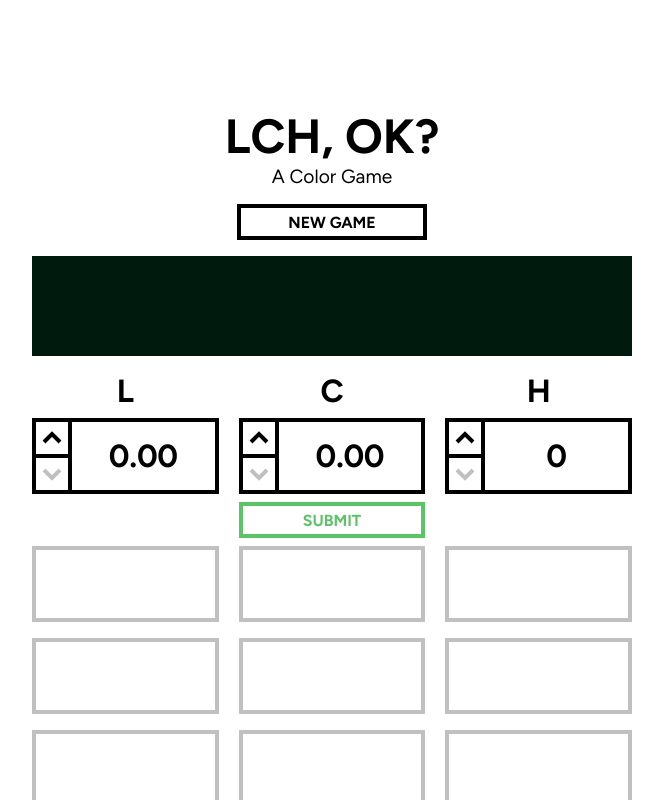
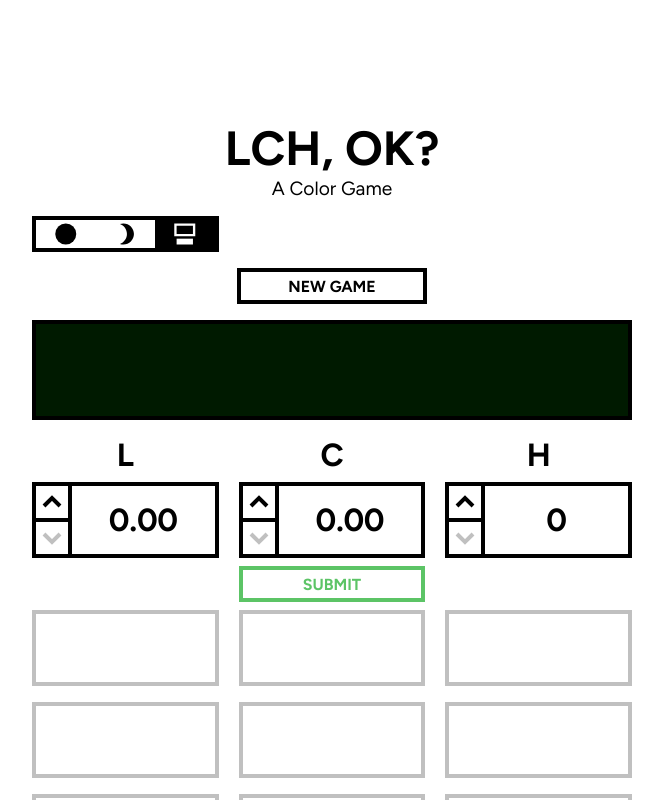
Before and after one commit to MegaCornflakes/lchok, a SvelteKit app: page / in a window 1280 px wide. Shown: the whole page, without its empty margins (308-971 px from the left). Built offline with nearby package versions, Linux system fonts and the light colour scheme.

Commit message:
Add theme selector; add press-and-hold incrementing to counters; update max hue to 340 instead of 360

```diff
--- a/src/components/Button.svelte
+++ b/src/components/Button.svelte
@@ -20,7 +20,7 @@
 		font-family: unset;
 		font-size: 16px;
 		font-weight: bold;
-		background-color: white;
+		background-color: var(--background);
 		color: var(--color);
 		border: none;
 		outline: 4px solid var(--color);
@@ -31,7 +31,7 @@
 
 	button:hover:enabled {
 		background-color: var(--color);
-		color: white;
+		color: var(--background);
 	}
 
 	button.animated {
--- a/src/components/Counter.svelte
+++ b/src/components/Counter.svelte
@@ -65,11 +65,39 @@
 		}
 		value = Math.min(max, Math.max(min, round(value - stepSize, precision)))
 	}
+
+	// Press-and-hold repeat logic
+	let repeatTimeout: ReturnType<typeof setTimeout> | null = null
+	let repeatInterval: ReturnType<typeof setInterval> | null = null
+
+	function startRepeat(action: () => void) {
+		action() // Fire immediately on press
+		repeatTimeout = setTimeout(() => {
+			repeatInterval = setInterval(action, 80) // Repeat every 80ms after delay
+		}, 400) // Initial delay before repeating
+	}
+
+	function stopRepeat() {
+		if (repeatTimeout) {
+			clearTimeout(repeatTimeout)
+			repeatTimeout = null
+		}
+		if (repeatInterval) {
+			clearInterval(repeatInterval)
+			repeatInterval = null
+		}
+	}
 </script>
 
 <div class="counter" class:disabled class:unused {...props} style="--accent: {accent}">
 	<div class="buttons">
-		<button onmousedown={increment} class="increment" disabled={disabled || value === max}>
+		<button
+			onmousedown={() => startRepeat(increment)}
+			onmouseup={stopRepeat}
+			onmouseleave={stopRepeat}
+			class="increment"
+			disabled={disabled || value === max}
+		>
 			<svg
 				width="24"
 				height="24"
@@ -80,7 +108,13 @@
 				<path d="M4 16L12 8L20 16" stroke="black" stroke-width="4" />
 			</svg>
 		</button>
-		<button onmousedown={decrement} class="decrement" disabled={disabled || value === min}>
+		<button
+			onmousedown={() => startRepeat(decrement)}
+			onmouseup={stopRepeat}
+			onmouseleave={stopRepeat}
+			class="decrement"
+			disabled={disabled || value === min}
+		>
 			<svg
 				width="24"
 				height="24"
@@ -101,10 +135,10 @@
 		align-items: stretch;
 		gap: 4px;
 		flex: auto;
-		border-color: black;
+		border-color: var(--foreground);
 		border-style: solid;
 		border-width: 4px;
-		background-color: black;
+		background-color: var(--foreground);
 		transition-property: gap, border-color, background-color;
 		transition-duration: 400ms;
 		transition-timing-function: cubic-bezier(0.16, 1, 0.3, 1);
@@ -136,7 +170,7 @@
 		flex-grow: 1;
 		text-align: center;
 		align-content: center;
-		background-color: white;
+		background-color: var(--background);
 		font-size: 2em;
 		font-weight: bold;
 		font-optical-sizing: auto;
@@ -149,7 +183,7 @@
 		border-radius: 0;
 		border: none;
 		padding: 4px;
-		background-color: white;
+		background-color: var(--background);
 	}
 
 	button:disabled {
--- /dev/null
+++ b/src/components/ThemeSelector.svelte
@@ -0,0 +1,81 @@
+<script lang="ts">
+	import { theme } from '../routes/state.svelte'
+
+	function setTheme(newTheme: 'light' | 'dark' | 'system') {
+		theme.current = newTheme
+		localStorage.setItem('theme', newTheme)
+	}
+</script>
+
+<div id="theme-selector">
+	<button id="light" class:active={theme.current === 'light'} onmousedown={() => setTheme('light')}>
+		<svg viewBox="0 0 24 24" fill="none" xmlns="http://www.w3.org/2000/svg">
+			<circle cx="12" cy="12" r="9" fill="black" />
+		</svg>
+	</button>
+	<button id="dark" class:active={theme.current === 'dark'} onmousedown={() => setTheme('dark')}>
+		<svg viewBox="0 0 24 24" fill="none" xmlns="http://www.w3.org/2000/svg">
+			<path
+				d="M10 3C14.9706 3 19 7.02944 19 12C19 16.9706 14.9706 21 10 21C8.9478 21 7.93856 20.8172 7 20.4854C10.4952 19.2496 13 15.9184 13 12C13 8.08153 10.4953 4.74932 7 3.51367C7.93847 3.18191 8.94791 3 10 3Z"
+				fill="black"
+			/>
+		</svg>
+	</button>
+	<button
+		id="system"
+		class:active={theme.current === 'system'}
+		onmousedown={() => setTheme('system')}
+	>
+		<svg viewBox="0 0 24 24" fill="none" xmlns="http://www.w3.org/2000/svg">
+			<rect x="5" y="16" width="14" height="5" fill="black" />
+			<path d="M21 14H3V3H21V14ZM5 5V12H19V5H5Z" fill="black" />
+		</svg>
+	</button>
+</div>
+
+<style>
+	#theme-selector {
+		display: flex;
+		border: 4px solid var(--foreground);
+		height: 28px;
+	}
+
+	#theme-selector > button {
+		flex: 1;
+		background: none;
+		border: none;
+		cursor: pointer;
+		padding: 0;
+	}
+
+	#theme-selector > button:hover {
+		background-color: var(--foreground);
+	}
+
+	#theme-selector > button.active {
+		background-color: var(--foreground);
+	}
+
+	svg {
+		height: 100%;
+		width: 100%;
+	}
+
+	svg rect,
+	svg path,
+	svg circle {
+		fill: var(--foreground);
+	}
+
+	#theme-selector > button:hover svg rect,
+	#theme-selector > button:hover svg path,
+	#theme-selector > button:hover svg circle {
+		fill: var(--background);
+	}
+
+	#theme-selector > button.active svg rect,
+	#theme-selector > button.active svg path,
+	#theme-selector > button.active svg circle {
+		fill: var(--background);
+	}
+</style>
--- a/src/routes/+layout.svelte
+++ b/src/routes/+layout.svelte
@@ -1,14 +1,27 @@
 <script lang="ts">
+	import { onMount } from 'svelte'
 	let { children } = $props()
+	import ThemeSelector from '../components/ThemeSelector.svelte'
+	import { theme } from '../routes/state.svelte'
+
+	onMount(() => {
+		theme.current = (localStorage.getItem('theme') || 'system') as 'light' | 'dark' | 'system'
+	})
 </script>
 
-<div id="lchok">
-	<div id="header">
-		<p id="title">LCH, OK?</p>
-		<p id="subtitle">A Color Game</p>
+<div id="app" data-theme={theme.current}>
+	<div id="lchok">
+		<div id="header">
+			<p id="title">LCH, OK?</p>
+			<p id="subtitle">A Color Game</p>
+		</div>
+		<div id="options">
+			<div class="grid-column-1">
+				<ThemeSelector />
+			</div>
+		</div>
+		<div id="content">{@render children()}</div>
 	</div>
-
-	<div id="content">{@render children()}</div>
 </div>
 
 <svelte:head>
@@ -21,6 +34,28 @@
 </svelte:head>
 
 <style>
+	:root {
+		--background: #fff;
+		--foreground: #000;
+	}
+
+	@media (prefers-color-scheme: dark) {
+		:root {
+			--background: #000;
+			--foreground: #fff;
+		}
+	}
+
+	[data-theme='light'] {
+		--background: #fff;
+		--foreground: #000;
+	}
+
+	[data-theme='dark'] {
+		--background: #000;
+		--foreground: #fff;
+	}
+
 	:global(html) {
 		height: 100%;
 	}
@@ -28,8 +63,16 @@
 		font-family: 'Figtree', system-ui, sans-serif;
 		margin: 0;
 		height: 100%;
+	}
+
+	#app {
+		height: 100%;
+		width: 100%;
 		display: flex;
 		justify-content: center;
+		align-items: center;
+		background-color: var(--background);
+		color: var(--foreground);
 	}
 
 	#lchok {
@@ -37,7 +80,7 @@
 		width: min(100% - 2rem, 600px);
 		height: 100%;
 		overflow: hidden;
-		grid-template-rows: repeat(4, 1fr);
+		grid-template-rows: 25% auto 1fr;
 		gap: 16px;
 	}
 
@@ -58,7 +101,13 @@
 		margin: 0;
 	}
 
-	#content {
-		grid-row: 2 / -1;
+	#options {
+		display: grid;
+		grid-template-columns: repeat(3, 1fr);
+		gap: 20px;
+	}
+
+	.grid-column-1 {
+		grid-column: 1 / 2;
 	}
 </style>
--- a/src/routes/+page.svelte
+++ b/src/routes/+page.svelte
@@ -35,7 +35,7 @@
 	const limits = [
 		{ min: 0, max: 1 },
 		{ min: 0, max: 0.4 },
-		{ min: 0, max: 360 }
+		{ min: 0, max: 340 }
 	]
 
 	let darkTheme = $state(false)
@@ -156,7 +156,7 @@
 
 	function generateRandomOklchColor(): Vec3 {
 		const L = roundTo(Math.random(), 0.05)
-		const h = roundTo(Math.random() * 360, 20)
+		const h = roundTo(Math.random() * 340, 20)
 		const maxChroma = findMaxChroma(L, h)
 		const C = roundTo(Math.random() * maxChroma, 0.02)
 		return [L, C, h]
@@ -171,17 +171,19 @@
 		game.colorRGB = `${r} ${g} ${b}`
 		game.guesses[0] = [0, 0, 0]
 		game.currentGuessIndex = 0
+		saveGameToStorage()
 		console.log(`Generated color: ${game.oklchValues}`)
 	})
 </script>
 
-<div class="game" class:light={!darkTheme} class:dark={darkTheme} style="--color: {game.colorRGB}">
+<div class="game" style="--color: {game.colorRGB}">
 	<Button
 		onclick={() => {
 			localStorage.removeItem('game-state')
 			location.reload()
 		}}
-		class="center-button">NEW GAME</Button
+		class="center-button"
+		color="var(--foreground)">NEW GAME</Button
 	>
 	<div class="color-box"></div>
 	<div class="guess-container">
@@ -236,30 +238,7 @@
 	{/if}
 </div>
 
-<svelte:head>
-	<style>
-		body {
-			margin: 0;
-			background-color: var(--background-light);
-		}
-	</style>
-</svelte:head>
-
 <style>
-	:root {
-		--background-light: #fff;
-		--background-dark: #333;
-		--text-light: #333;
-		--text-dark: #fff;
-		--exponential: cubic-bezier(0.16, 1, 0.3, 1);
-	}
-
-	.game.light {
-		--background: var(--background-light);
-		--text: var(--text-light);
-		--correct: #b7d68d;
-	}
-
 	.game {
 		display: grid;
 		grid-template-columns: repeat(3, 1fr);
@@ -272,7 +251,9 @@
 		background-color: rgb(var(--color));
 		width: 100%;
 		height: 100px;
+		box-sizing: border-box;
 		grid-column: 1 / -1;
+		border: 4px solid var(--foreground);
 	}
 
 	.column-labels {
--- a/src/routes/results/+page.svelte
+++ b/src/routes/results/+page.svelte
@@ -56,7 +56,9 @@
 	#guess-colors {
 		width: 100%;
 		display: flex;
+		box-sizing: border-box;
 		flex-direction: column;
+		border: 4px solid var(--foreground);
 	}
 
 	.result-item {
@@ -74,8 +76,8 @@
 		text-align: center;
 		align-content: center;
 		padding: 4px 8px;
-		background-color: rgb(255 255 255 / 0.75);
-		color: black;
+		background-color: rgb(from var(--background) r g b / 0.75);
+		color: var(--foreground);
 		font-weight: bold;
 	}
 </style>
--- a/src/routes/state.svelte.ts
+++ b/src/routes/state.svelte.ts
@@ -30,3 +30,8 @@ export function loadGameFromStorage() {
 
 	return false
 }
+
+// Theme
+export const theme = $state({
+	current: 'system' as 'light' | 'dark' | 'system'
+})
```
